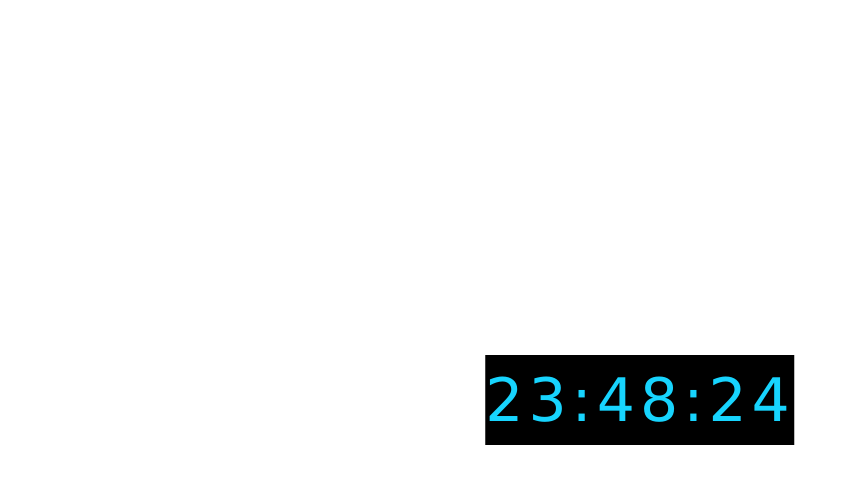
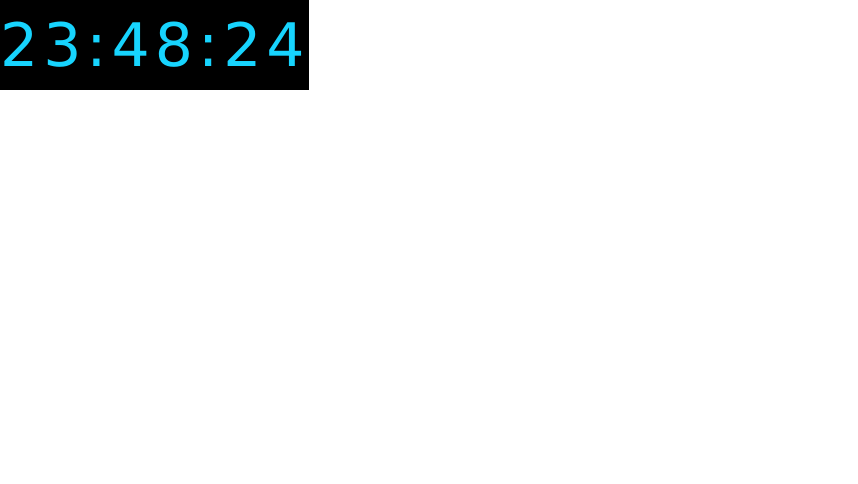
Before and after one commit to bestsnek/test, a plain HTML site: page clock/clock.html in a window 1280 px wide. Shown: the whole page, without its empty margins (0-858 px from the left). Drawn offline with nearby package versions, Linux system fonts and the light colour scheme.

Commit message:
clock better

```diff
--- a/clock/clock.html
+++ b/clock/clock.html
@@ -10,8 +10,11 @@
 
 </head>
 <body>
-
-    <div id="MyClockDisplay" class="clock" onload="showTime()"></div>
+    <div class="position-absolute top-0 start-0 ">
+        <div class="w-auto h-auto bg-black">
+            <div id="MyClockDisplay" class="clock" onload="showTime()"></div>
+        </div>
+    </div>
     <script src="https://cdn.jsdelivr.net/npm/bootstrap@5.3.3/dist/js/bootstrap.bundle.min.js" integrity="sha384-YvpcrYf0tY3lHB60NNkmXc5s9fDVZLESaAA55NDzOxhy9GkcIdslK1eN7N6jIeHz" crossorigin="anonymous"></script>
     <!-- custom code -->
     <script src="./code.js"></script>
--- a/clock/code.js
+++ b/clock/code.js
@@ -9,7 +9,7 @@ function showTime(){
     m = (m < 10) ? "0" + m : m;
     s = (s < 10) ? "0" + s : s;
 
-    var time = h + ":" + m + ":" + s ;
+    var time = h + ":" + m + ":" + s;
     document.getElementById("MyClockDisplay").innerText = time;
     document.getElementById("MyClockDisplay").textContent = time;
 
--- a/clock/kode.css
+++ b/clock/kode.css
@@ -1,10 +1,10 @@
 
 .clock {
-    background: black;
+    /* background: black;
     position: absolute;
     top: 50%;
     left: 50%;
-    transform: translateX(-50%) translateY(-50%);
+    transform: translateX(-50%) translateY(-50%);  */
     color: #17D4FE;
     font-size: 60px;
     font-family: Verdana;
```
